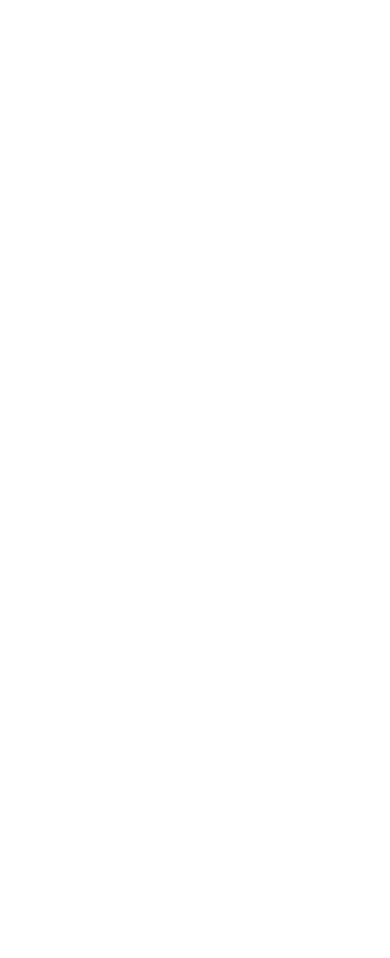
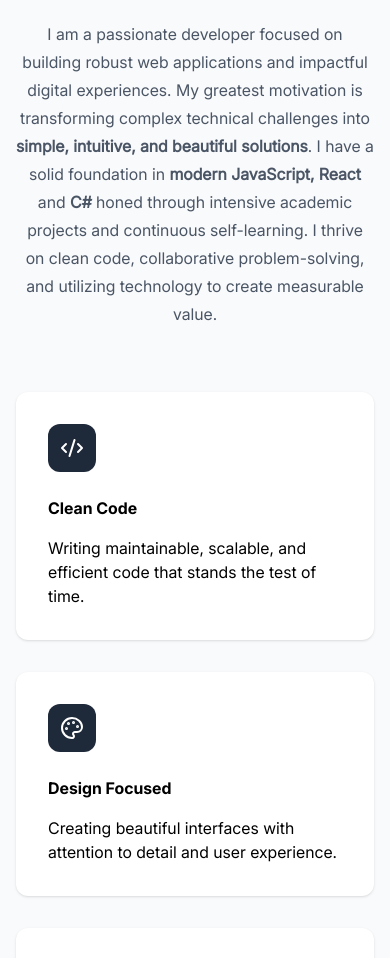
Before and after one commit to 1yhour/my-portfolio, a React (Vite) app: page / in a window 390 px wide. Shown: the part 1020-1978 px from the top of the page. Before the commit the page ends 896 px from the top, so only its background shows below. Built offline with nearby package versions, Linux system fonts and the light colour scheme.

Commit message:
Added About Component and Fixed navbar link on small screen

```diff
--- a/src/App.jsx
+++ b/src/App.jsx
@@ -1,12 +1,13 @@
 import Header from "./Components/Header.jsx";
 import Hero from "./Components/Hero.jsx";
-
+import About from "./Components/About.jsx";
 const App = () => {
     return (
         <div className="min-h-screen bg-white">
             <Header />
             <main>
                 <Hero/>
+                <About/>
             </main>
         </div>
     )
--- /dev/null
+++ b/src/Components/About.jsx
@@ -0,0 +1,49 @@
+
+import {Code2,Palette, Rocket} from "lucide-react";
+export const highlights = [
+    {
+        icon: Code2,
+        title: 'Clean Code',
+        description: 'Writing maintainable, scalable, and efficient code that stands the test of time.'
+    },
+    {
+        icon: Palette,
+        title: 'Design Focused',
+        description: 'Creating beautiful interfaces with attention to detail and user experience.'
+    },
+    {
+        icon: Rocket,
+        title: 'Fast Delivery',
+        description: 'Turning ideas into reality quickly without compromising on quality.'
+    }
+]
+
+const About = () => {
+    return (
+        <section id="about" className="py-20 px-4 md:px-6 lg:px-8 bg-gray-50">
+            <div className="max-w-7xl mx-auto">
+                <div className="max-w-3xl mx-auto text-center mb-16">
+                    <h2 className="font-inter_bold text-4xl md:text-5xl text-gray-900 mb-6">About me</h2>
+                    <p className="font-inter_regular text-gray-600 text-2md leading-7">
+                        I am a passionate developer focused on building robust web applications and impactful digital experiences.
+                        My greatest motivation is transforming complex technical challenges into <b>simple, intuitive, and beautiful solutions</b>.
+                        I have a solid foundation in <b> modern JavaScript, React</b> and <b>C#</b> honed through intensive academic projects and continuous self-learning.
+                        I thrive on clean code, collaborative problem-solving, and utilizing technology to create measurable value.
+                    </p>
+                </div>
+                <div className="grid md:grid-cols-3 gap-8">
+                    {highlights.map((highlight,index) => (
+                        <div key={index} className="bg-white rounded-xl p-8 shadow-sm hover:shadow-md transition-shadow">
+                            <div className="flex items-center justify-center rounded-xl w-12 h-12 bg-gray-800 mb-6">
+                                <highlight.icon size={24} className="text-white"/>
+                            </div>
+                            <h3 className="font-inter_bold mb-4">{highlight.title}</h3>
+                            <p className="font-inter_regular">{highlight.description}</p>
+                        </div>
+                    ))}
+                </div>
+            </div>
+        </section>
+    )
+}
+export default About
--- a/src/Components/Header.jsx
+++ b/src/Components/Header.jsx
@@ -6,7 +6,7 @@
 const Header = () => {
     const [isMenuOpen, setIsMenuOpen] = useState(false);
     return (
-        <header className="fixed top-0 left-0 right-0 bg-white/80 backdrop-blur-md border-b border-gray-100">
+        <header className="fixed top-0 left-0 right-0 bg-white/80 backdrop-blur-md border-b border-gray-100 z-10">
             <div className="max-w-7xl mx-auto px-4 md:px-6 lg:px-8">
                 <div className="flex justify-between items-center py-4">
                     <button onClick={() => scrollToSection("hero")}
@@ -31,7 +31,7 @@
                     <nav className="md:hidden py-4 flex flex-col gap-4 border-t border-gray-100">
                         {navbar.map((item) => (
                             <div key={item.text} className="text-gray-700 hover:text-gray-900 transition-colors font-inter_regular">
-                                <button onClick={()=> scrollToSection(item.text)}>
+                                <button onClick={()=> scrollToSection(item.link)}>
                                     {item.text}
                                 </button>
                             </div>
--- a/src/Components/Hero.jsx
+++ b/src/Components/Hero.jsx
@@ -60,7 +60,7 @@
                     </div>
                     <div className="relative">
                         <div className="aspect-square rounded-full overflow-hidden bg-gray-100">
-                            <img src={MyPhoto} alt="my_photo" className="w-full h-full object-cover md:w-75% md:h-75%"/>
+                            <img src={MyPhoto} alt="my_photo" className="w-full h-full object-cover md:w-75% md:h-75% z-0"/>
                         </div>
                     </div>
                 </div>
--- a/src/Constraints/index.js
+++ b/src/Constraints/index.js
@@ -1,4 +1,3 @@
-
 export const navbar = [
     {text: 'About', link: 'about'},
     {text: 'Skills', link: 'skills'},
```
